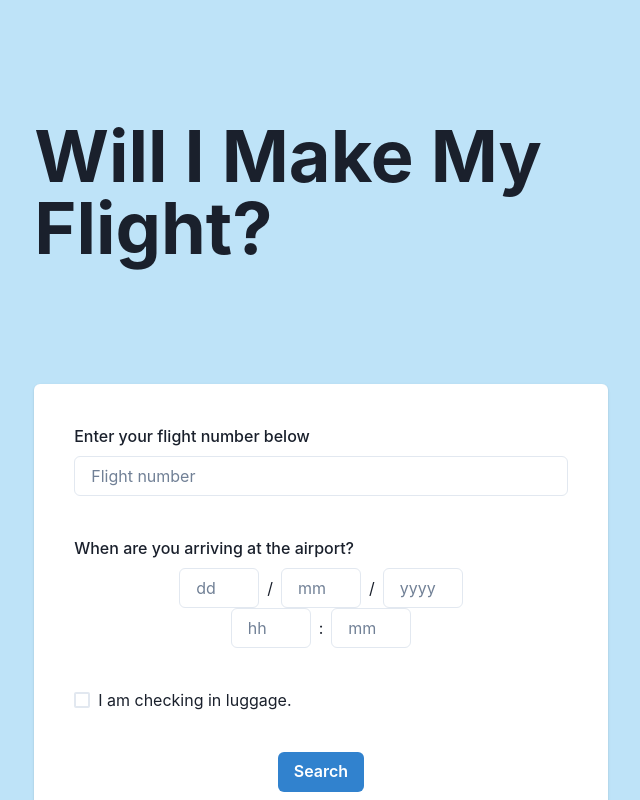
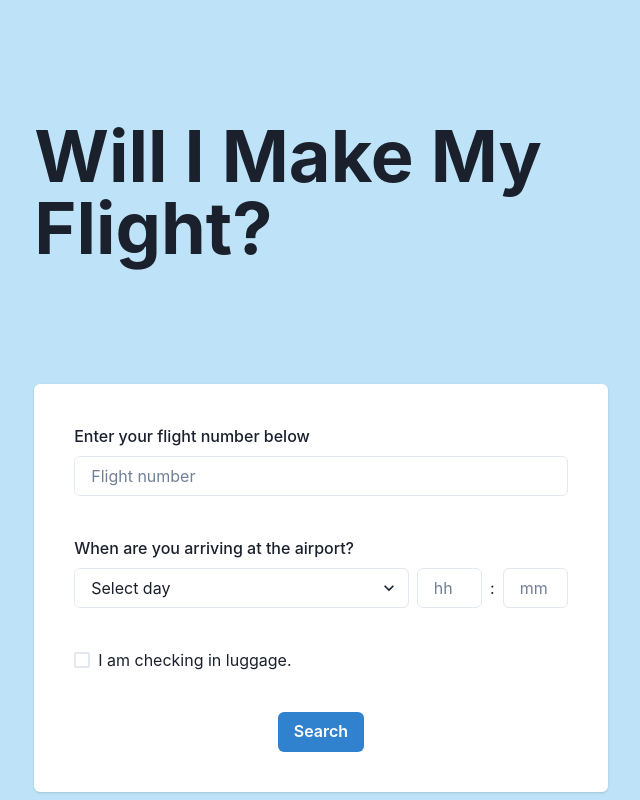
Before and after one commit to hayeselnut/will-i-make-my-flight, a React (Create React App) app in the folder frontend/: page / in a window 1280 px wide. Shown: the whole page, without its empty margins (319-959 px from the left). Built offline with nearby package versions, Linux system fonts and the light colour scheme.

Commit message:
can choose day

```diff
--- a/frontend/src/pages/Home.jsx
+++ b/frontend/src/pages/Home.jsx
@@ -1,4 +1,5 @@
-import React from "react";
+import React, { useState } from "react";
+import moment from "moment";
 import {
   Card,
   Container,
@@ -8,6 +9,7 @@ import {
   FormControl,
   FormLabel,
   HStack,
+  Select,
   Checkbox,
 } from "@chakra-ui/react";
 import { createSearchParams, useNavigate } from "react-router-dom";
@@ -16,30 +18,24 @@ import { Button } from "@chakra-ui/react";
 import "./Background.css";
 
 const Home = () => {
-  const [flightNumber, setFlightNumber] = React.useState("");
-  const [day, setDay] = React.useState("");
-  const [month, setMonth] = React.useState("");
-  const [year, setYear] = React.useState("");
-  const [minutes, setMinutes] = React.useState("");
-  const [hours, setHours] = React.useState("");
-  const [luggage, setLuggage] = React.useState(true);
+  const today = moment();
+  const tomorrow = moment().add(1, "day");
 
+  const [flightNumber, setFlightNumber] = useState("");
+  const [day, setDay] = useState("");
+  const [minutes, setMinutes] = useState("");
+  const [hours, setHours] = useState("");
+  const [luggage, setLuggage] = useState(true);
   const navigate = useNavigate();
 
-  // check if any fields are empty
   const checkFields = () => {
     if (
       flightNumber === "" ||
       day === "" ||
-      month === "" ||
-      year === "" ||
       minutes === "" ||
       hours === ""
     ) {
       alert("Please fill in missing fields");
-      return false;
-    } else if (day.length !== 2 || month.length !== 2 || year.length !== 4) {
-      alert("Please enter a valid date");
       return false;
     } else if (minutes.length !== 2 || hours.length !== 2) {
       alert("Please enter a valid time");
@@ -55,29 +51,15 @@ const Home = () => {
       return;
     }
 
+    const momentDay = moment(day);
+
     const data = {
       flightNumber,
-      arrivalTime: new Date(Date.UTC(year, month - 1, day, hours, minutes)),
+      arrivalTime: new Date(momentDay.year(), momentDay.month(), momentDay.date(), hours, minutes),
       luggage,
     };
 
     navigate(`/search?${createSearchParams(data).toString()}`);
-
-    // const options = {
-    //   method: "POST",
-    //   body: JSON.stringify(data),
-    //   headers: {
-    //     "Content-Type": "application/json",
-    //   },
-    // };
-
-    // const response = await fetch("http://localhost:3000/listings/new", options);
-    // const json = await response.json();
-    // if (json.error) {
-    //   alert(json.error);
-    // } else {
-    //   alert("We're gonna make this flight!!!");
-    // }
   };
 
   return (
@@ -103,38 +85,19 @@ const Home = () => {
                 When are you arriving at the airport?
               </FormLabel>
               <HStack justifyContent={"center"}>
+                <Select onChange={(event) => setDay(event.target.value)} placeholder='Select day'>
+                  <option value={today.format("LL")}>{today.format("LL")}</option>
+                  <option value={tomorrow.format("LL")}>{tomorrow.format("LL")}</option>
+                </Select>
                 <Input
-                  type="text"
-                  placeholder="dd"
-                  onChange={(event) => setDay(event.target.value)}
-                  style={{ width: "80px" }}
-                />
-                <Text>/</Text>
-                <Input
-                  type="text"
-                  placeholder="mm"
-                  onChange={(event) => setMonth(event.target.value)}
-                  style={{ width: "80px" }}
-                />
-                <Text>/</Text>
-                <Input
-                  type="text"
-                  placeholder="yyyy"
-                  onChange={(event) => setYear(event.target.value)}
-                  style={{ width: "80px" }}
-                />
-              </HStack>
-
-              <HStack justifyContent={"center"}>
-                <Input
-                  type="text"
+                  type="number"
                   placeholder="hh"
                   onChange={(event) => setHours(event.target.value)}
                   style={{ width: "80px" }}
                 />
                 <Text>:</Text>
                 <Input
-                  type="text"
+                  type="number"
                   placeholder="mm"
                   onChange={(event) => setMinutes(event.target.value)}
                   style={{ width: "80px" }}
--- a/frontend/src/pages/Search.jsx
+++ b/frontend/src/pages/Search.jsx
@@ -11,6 +11,7 @@ import {
 import { JourneyTimeline } from "../components";
 import { useSearchParams } from "react-router-dom";
 import { useEffect, useState } from "react";
+import "./Background.css";
 
 const dummyData = {
   percent_chance: 50,
@@ -53,7 +54,6 @@ const Search = () => {
         },
       };
 
-      console.log("HERE");
       const response = await fetch(
         // TODO: endpoint
         "http://localhost:3000/listings/new",
@@ -62,7 +62,6 @@ const Search = () => {
 
       try {
         const json = await response.json();
-        console.log("JSON", json);
 
         if (json.error) {
           console.error(json.error);
@@ -86,8 +85,9 @@ const Search = () => {
   }, [searchParams]);
 
   return (
-    <Container>
-      <Card marginTop="40vh" marginBottom="5vh">
+    <div id="lightblue" paddingBottom="5vh">
+    <Container paddingTop="40vh">
+      <Card>
         <CardBody>
           {loaded ? (
             <VStack>
@@ -113,6 +113,7 @@ const Search = () => {
         </CardBody>
       </Card>
     </Container>
+    </div>
   );
 };
 
```
